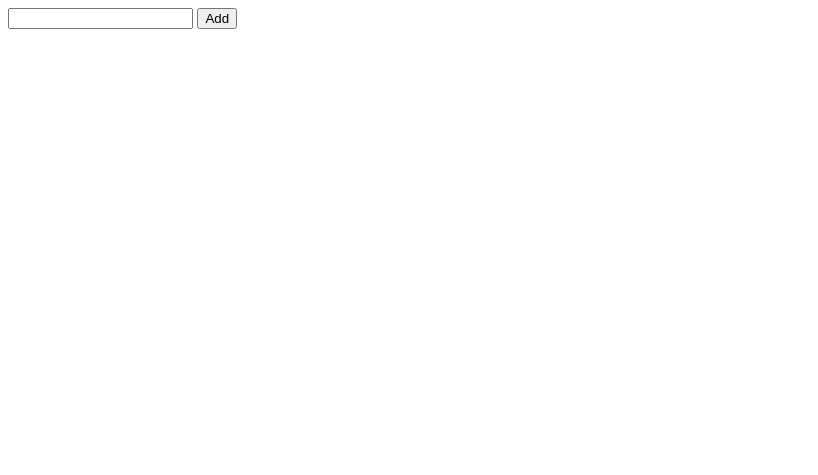
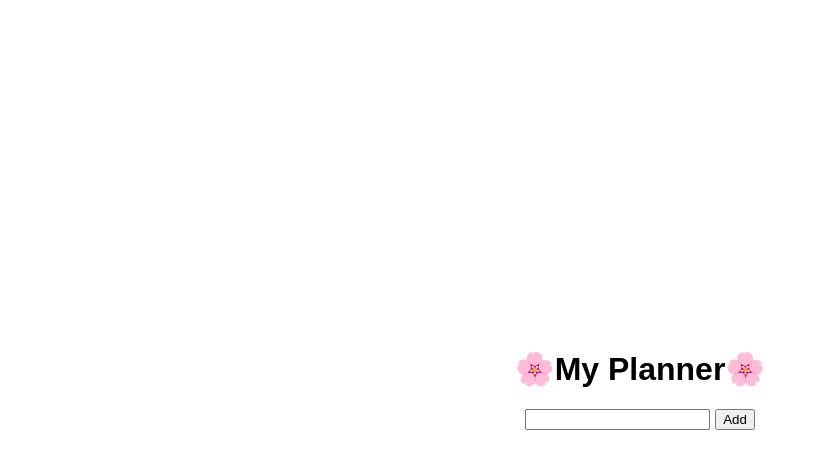
Before and after one commit to ju-nmd2023/fop-todo-list-tade23xu, a plain HTML site: page index.html in a window 1280 px wide. Shown: the whole page, without its empty margins (0-818 px from the left). Drawn offline with Linux system fonts and the light colour scheme.

Commit message:
adjustment of the input bar and button
Also i added it to div to make it in place and named my to-do list planner

```diff
--- a/index.html
+++ b/index.html
@@ -7,9 +7,14 @@
     <link rel="stylesheet" href="main.css" />
   </head>
   <body>
-    <input type="text" id="ToDoInput" />
-    <button id="addbutton">Add</button>
-    <ul id="planner"></ul>
+    <h1>🌸My Planner🌸</h1>
+    <div class="container">
+      <div class="input-container">
+        <input type="text" id="ToDoInput" />
+        <button id="addbutton">Add</button>
+      </div>
+      <ul id="planner"></ul>
+    </div>
 
     <script src="storage.js"></script>
   </body>
--- a/main.css
+++ b/main.css
@@ -1,3 +1,35 @@
 * {
   font-family: sans-serif;
 }
+
+body,
+html {
+  height: 100%;
+  margin: 0;
+  display: flex;
+  flex-direction: column;
+  justify-content: center;
+  align-items: center;
+}
+
+.container {
+  display: flex;
+  flex-direction: column;
+  align-items: center;
+}
+
+.input-container {
+  display: flex;
+  align-items: center;
+  margin-bottom: 10px; /* Adjust as needed */
+}
+
+.input-container input {
+  margin-right: 5px; /* Adjust as needed */
+}
+
+#planner {
+  list-style: none;
+  padding: 0;
+  text-align: center;
+}
```
